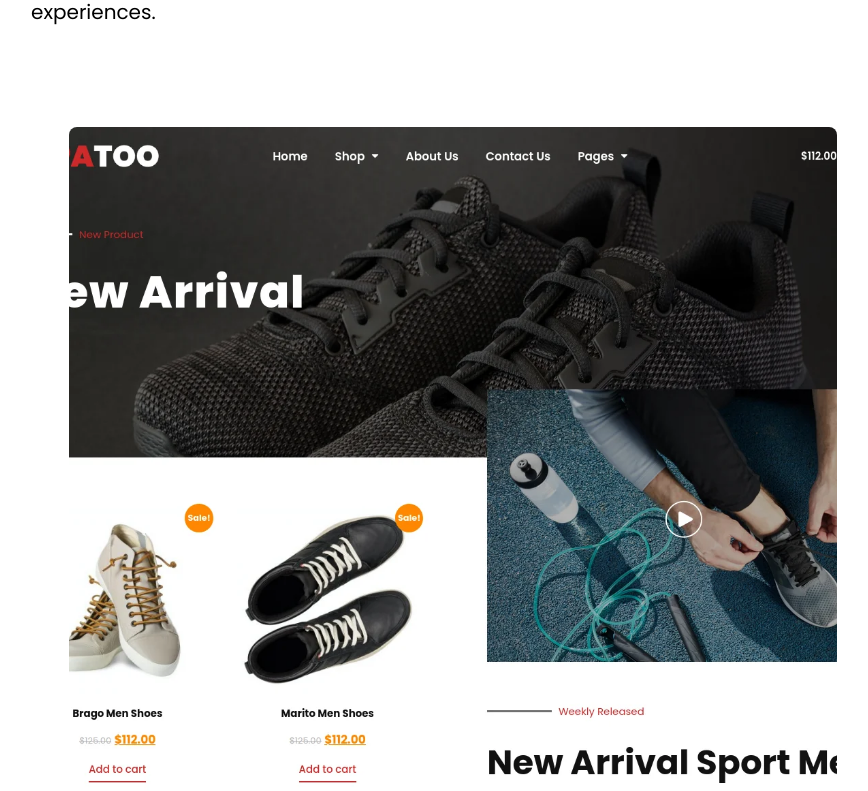
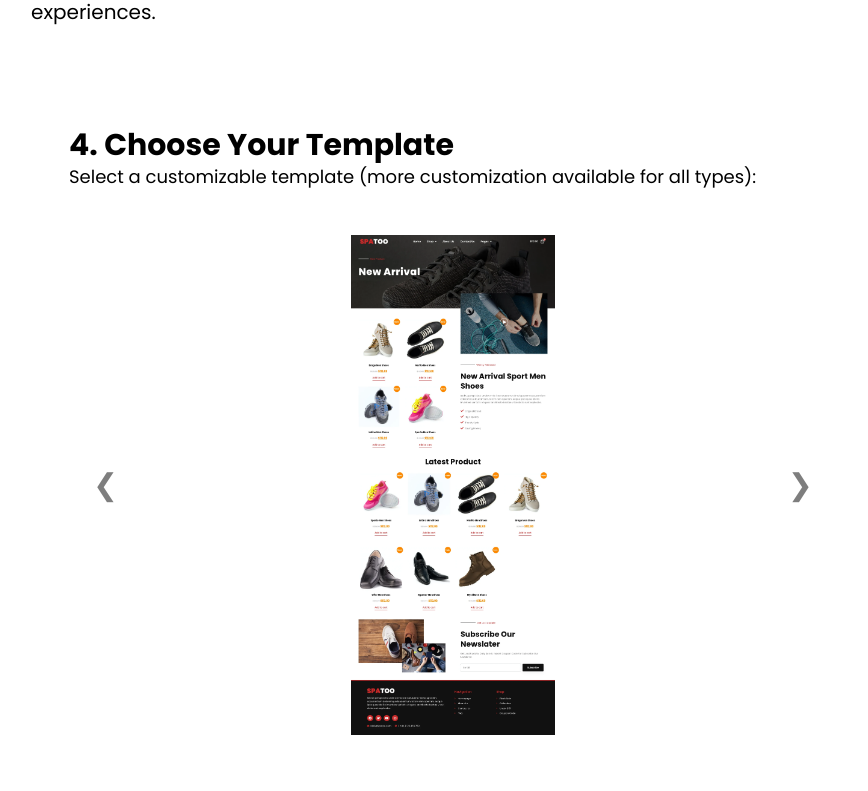
Before and after one commit to gitvanz/Webdev-onboarding-form, a Next.js app: page / in a window 1280 px wide. Shown: the part 4367-5158 px from the top of the page, without its empty margins (187-1055 px from the left). After the commit the page ends 5102 px from the top, so only its background shows below. Built offline with nearby package versions, Linux system fonts and the light colour scheme.

Commit message:
resizing carousel

```diff
--- a/components/Carousel.tsx
+++ b/components/Carousel.tsx
@@ -34,9 +34,15 @@ const Carousel: React.FC<CarouselProps> = ({ imageList, autoScrollInterval = 300
   }, [autoScrollInterval]); // Re-run effect only if the autoScrollInterval changes
 
   return (
-    <div className="relative w-full max-w-3xl max-h-16 mx-auto">
+    <div className="relative w-full max-w-3xl mx-auto">
+      <div className='mb-11'>
+        <h1 className='text-3xl font-bold bm-11'>4. Choose Your Template</h1>
+        <p className='text-lg'>
+        Select a customizable template (more customization available for all types):
+        </p>
+      </div>
       {/* Carousel Container */}
-      <div className="overflow-hidden relative rounded-lg">
+      <div className="overflow-hidden relative rounded-lg max-h-[500px]">
         {/* Image Wrapper */}
         <div
           className="flex transition-transform duration-500 ease-in-out"
@@ -49,7 +55,7 @@ const Carousel: React.FC<CarouselProps> = ({ imageList, autoScrollInterval = 300
               key={idx}
               src={src}
               alt={`Slide ${idx + 1}`}
-              className="w-full flex-shrink-0 object-cover"
+              className="w-full max-h-[500px] flex-shrink-0 object-contain"
             />
           ))}
         </div>
@@ -57,13 +63,13 @@ const Carousel: React.FC<CarouselProps> = ({ imageList, autoScrollInterval = 300
         {/* Navigation Buttons */}
         <button
           onClick={handlePrev}
-          className="absolute top-1/2 left-4 transform -translate-y-1/2 bg-gray-800 text-white p-2 rounded-full opacity-50 hover:opacity-100"
+          className="absolute text-3xl top-1/2 left-4 transform -translate-y-1/2 text-black p-2 rounded-full opacity-50 hover:opacity-100"
         >
           &#10094;
         </button>
         <button
           onClick={handleNext}
-          className="absolute top-1/2 right-4 transform -translate-y-1/2 bg-gray-800 text-white p-2 rounded-full opacity-50 hover:opacity-100"
+          className="absolute text-3xl top-1/2 right-4 transform -translate-y-1/2 text-black p-2 rounded-full opacity-50 hover:opacity-100"
         >
           &#10095;
         </button>
```
